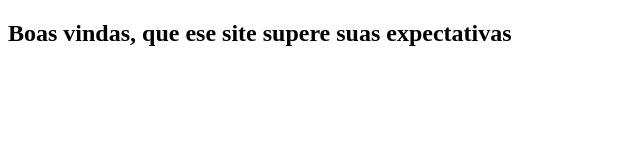
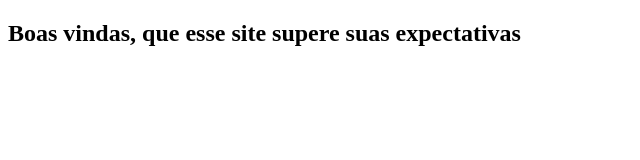
Before and after one commit to ROMEROESTILOSO/2C.26.RAFAEL, a plain HTML site: page index.html in a window 1280 px wide. Shown: the full height of the page, 0-640 px from the left. Drawn offline with Linux system fonts and the light colour scheme.

Commit message:
Update index.html

```diff
--- a/index.html
+++ b/index.html
@@ -9,4 +9,4 @@
 
 </body>
 </html>
-<h2>Boas vindas, que ese site supere suas expectativas</h2>
+<h2>Boas vindas, que esse site supere suas expectativas</h2>
```
